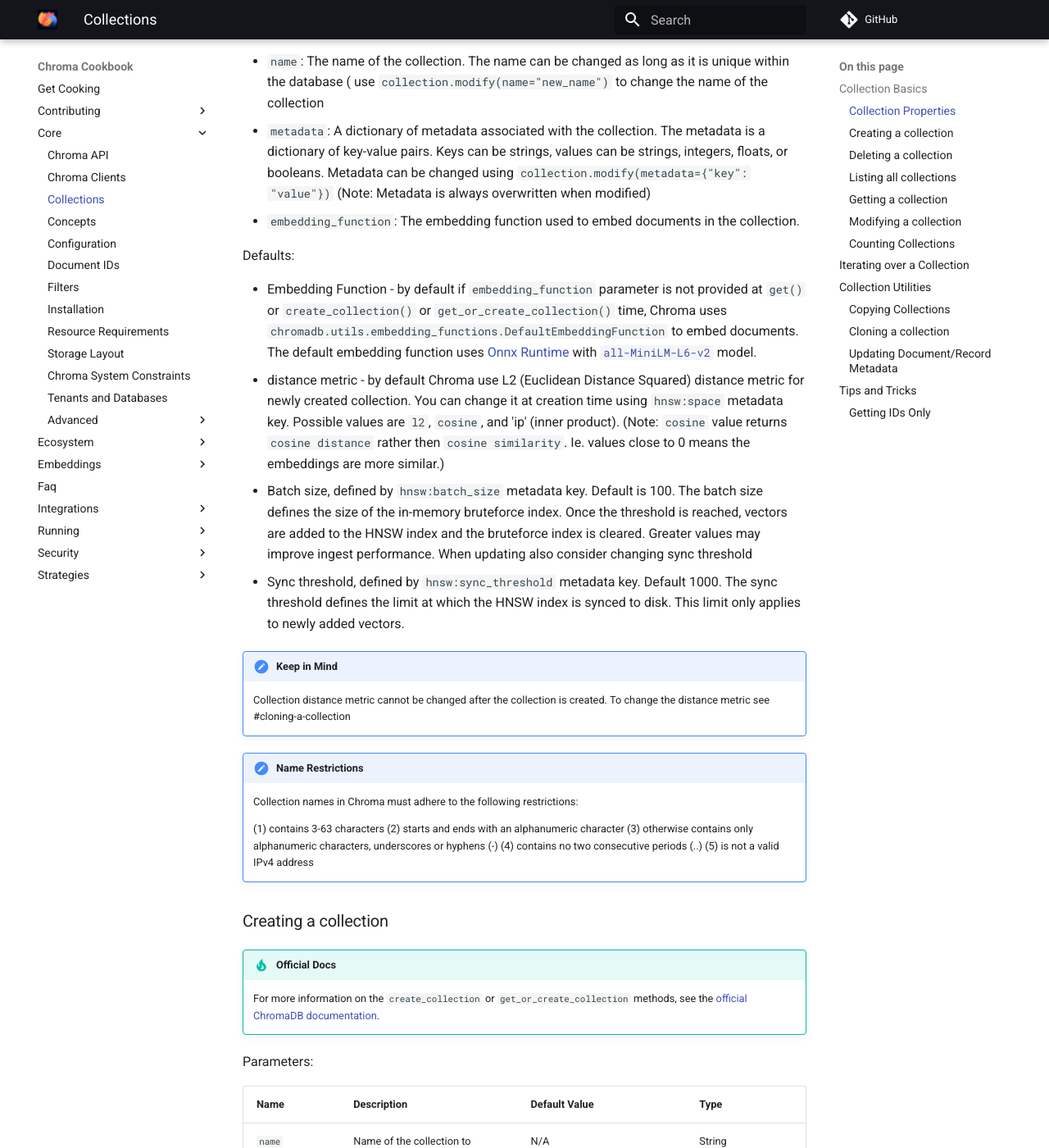
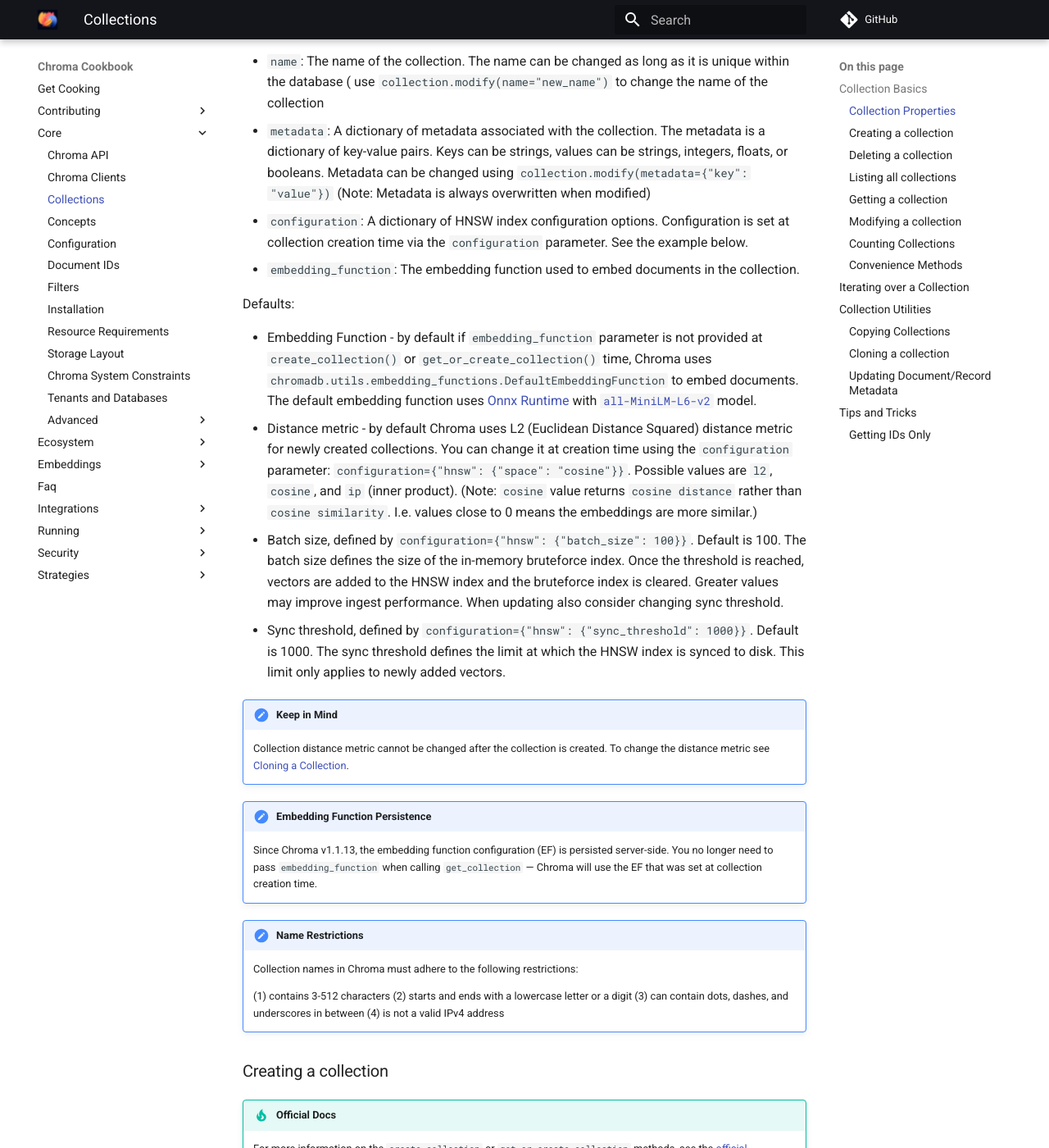
Before and after one commit to amikos-tech/chroma-cookbook, an MkDocs documentation site: the page built from docs/core/collections.md, in a window 1280 px wide and 1400 px high, scrolled down 322 px. Shown: the whole window at 82% size. Built offline with MkDocs 1.6.1 and Material for MkDocs 9.7.7, drawn with Linux system fonts in a browser that asks for light colours; comment, search, counter and statistics services are not loaded; some of the changed text lies outside the part shown.

Commit message:
docs: update collections.md to current Chroma APIs with multi-language examples
- Replace legacy hnsw:* metadata keys with configuration dict API
- Add Python, TypeScript, Go, and Rust tabbed examples for all CRUD operations
- Update name restrictions (3-512 chars, updated rules)
- Add EF persistence admonition (v1.1.13)
- Add configuration parameter to create_collection docs
- Add Convenience Methods section (peek, count)
- Add destructive operation warning for delete_collection
- Remove stale 0.5.x/0.6.x version references
- Remove deprecated Settings(allow_reset=True) and client.reset()
- Fix typos and broken internal links

````diff
--- a/docs/core/collections.md
+++ b/docs/core/collections.md
@@ -13,37 +13,41 @@
 - `metadata`: A dictionary of metadata associated with the collection. The metadata is a dictionary of key-value pairs.
   Keys can be strings, values can be strings, integers, floats, or booleans. Metadata can be changed
   using `collection.modify(metadata={"key": "value"})` (Note: Metadata is always overwritten when modified)
+- `configuration`: A dictionary of HNSW index configuration options. Configuration is set at collection creation time via the `configuration` parameter. See the example below.
 - `embedding_function`: The embedding function used to embed documents in the collection.
 
 Defaults:
 
-- Embedding Function - by default if `embedding_function` parameter is not provided at `get()` or `create_collection()`
+- Embedding Function - by default if `embedding_function` parameter is not provided at `create_collection()`
   or `get_or_create_collection()` time, Chroma uses `chromadb.utils.embedding_functions.DefaultEmbeddingFunction` to embed documents. The default embedding
   function uses [Onnx Runtime](https://onnxruntime.ai/)
   with [`all-MiniLM-L6-v2`](https://huggingface.co/sentence-transformers/all-MiniLM-L6-v2) model.
-- distance metric - by default Chroma use L2 (Euclidean Distance Squared) distance metric for newly created collection.
-  You can change it at creation
-  time using `hnsw:space` metadata key. Possible values are `l2`, `cosine`, and 'ip' (inner product). (Note: `cosine` value returns `cosine distance` rather then `cosine similarity`. Ie. values close to 0 means the embeddings are more similar.)
-- Batch size, defined by `hnsw:batch_size` metadata key. Default is 100. The batch size defines the size of the
+- Distance metric - by default Chroma uses L2 (Euclidean Distance Squared) distance metric for newly created collections.
+  You can change it at creation time using the `configuration` parameter:
+  `configuration={"hnsw": {"space": "cosine"}}`. Possible values are `l2`, `cosine`, and `ip` (inner product). (Note: `cosine` value returns `cosine distance` rather than `cosine similarity`. I.e. values close to 0 means the embeddings are more similar.)
+- Batch size, defined by `configuration={"hnsw": {"batch_size": 100}}`. Default is 100. The batch size defines the size of the
   in-memory bruteforce index. Once the threshold is reached, vectors are added to the HNSW index and the bruteforce
-  index is cleared. Greater values may improve ingest performance. When updating also consider changing sync threshold
-- Sync threshold, defined by `hnsw:sync_threshold` metadata key. Default 1000. The sync threshold defines the limit at
+  index is cleared. Greater values may improve ingest performance. When updating also consider changing sync threshold.
+- Sync threshold, defined by `configuration={"hnsw": {"sync_threshold": 1000}}`. Default is 1000. The sync threshold defines the limit at
   which the HNSW index is synced to disk. This limit only applies to newly added vectors.
 
 !!! note "Keep in Mind"
 
     Collection distance metric cannot be changed after the collection is created.
-    To change the distance metric see #cloning-a-collection
+    To change the distance metric see [Cloning a Collection](#cloning-a-collection).
+
+!!! note "Embedding Function Persistence"
+
+    Since Chroma v1.1.13, the embedding function configuration (EF) is persisted server-side. You no longer need to pass `embedding_function` when calling `get_collection` — Chroma will use the EF that was set at collection creation time.
 
 !!! warn "Name Restrictions"
 
     Collection names in Chroma must adhere to the following restrictions:
 
-    (1) contains 3-63 characters
-    (2) starts and ends with an alphanumeric character
-    (3) otherwise contains only alphanumeric characters, underscores or hyphens (-)
-    (4) contains no two consecutive periods (..)
-    (5) is not a valid IPv4 address
+    (1) contains 3-512 characters
+    (2) starts and ends with a lowercase letter or a digit
+    (3) can contain dots, dashes, and underscores in between
+    (4) is not a valid IPv4 address
 
 ### Creating a collection
 
@@ -57,29 +61,132 @@
 |----------------------|-----------------------------------------------------------------------------|---------------------------------------------------------------|-------------------|
 | `name`               | Name of the collection to create. Parameter is required                     | N/A                                                           | String            |
 | `metadata`           | Metadata associated with the collection. This is an optional parameter      | `None`                                                        | Dictionary        |
+| `configuration`      | HNSW index configuration for the collection. This is an optional parameter  | `None`                                                        | Dictionary        |
 | `embedding_function` | Embedding function to use for the collection. This is an optional parameter | `chromadb.utils.embedding_functions.DefaultEmbeddingFunction` | EmbeddingFunction |
 
-```python
+=== "Python"
 
-import chromadb
+    ```python
+    import chromadb
 
-client = chromadb.PersistentClient(path="test")  # or HttpClient()
-col = client.create_collection("test")
-```
+    client = chromadb.PersistentClient(path="test")  # or HttpClient()
+    col = client.create_collection("test")
+    ```
+
+=== "TypeScript"
+
+    ```typescript
+    import { ChromaClient } from "chromadb";
+
+    const client = new ChromaClient();
+    const collection = await client.createCollection({ name: "test" });
+    ```
+
+=== "Go"
+
+    ```go
+    package main
+
+    import (
+        "context"
+        chroma "github.com/amikos-tech/chroma-go"
+    )
+
+    func main() {
+        ctx := context.Background()
+        client, _ := chroma.NewHTTPClient(ctx, chroma.WithDefaultDatabase("default_database"), chroma.WithDefaultTenant("default_tenant"))
+        col, _ := client.CreateCollection(ctx, "test", false)
+    }
+    ```
+
+=== "Rust"
+
+    ```rust
+    use chromadb::v2::ChromaClient;
+
+    #[tokio::main]
+    async fn main() {
+        let client = ChromaClient::new(Default::default()).await.unwrap();
+        let collection = client.create_collection("test", None, true).await.unwrap();
+    }
+    ```
 
 Alternatively you can use the `get_or_create_collection` method to create a collection if it doesn't exist already.
 
-```python
-import chromadb
+=== "Python"
 
-client = chromadb.PersistentClient(path="test")  # or HttpClient()
-col = client.get_or_create_collection("test", metadata={"key": "value"})
-```
+    ```python
+    import chromadb
+
+    client = chromadb.PersistentClient(path="test")  # or HttpClient()
+    col = client.get_or_create_collection("test", metadata={"key": "value"})
+    ```
+
+=== "TypeScript"
+
+    ```typescript
+    import { ChromaClient } from "chromadb";
+
+    const client = new ChromaClient();
+    const collection = await client.getOrCreateCollection({
+        name: "test",
+        metadata: { key: "value" },
+    });
+    ```
+
+=== "Go"
+
+    ```go
+    col, _ := client.GetOrCreateCollection(ctx, "test", nil)
+    ```
+
+=== "Rust"
+
+    ```rust
+    let collection = client.get_or_create_collection("test", None, true).await.unwrap();
+    ```
+
+Creating a collection with custom HNSW configuration:
+
+=== "Python"
+
+    ```python
+    import chromadb
+
+    client = chromadb.PersistentClient(path="test")  # or HttpClient()
+    col = client.create_collection(
+        "test",
+        configuration={
+            "hnsw": {
+                "space": "cosine",
+                "ef_construction": 200,
+                "max_neighbors": 32,
+            }
+        },
+    )
+    ```
+
+=== "TypeScript"
+
+    ```typescript
+    import { ChromaClient } from "chromadb";
+
+    const client = new ChromaClient();
+    const collection = await client.createCollection({
+        name: "test",
+        configuration: {
+            hnsw: {
+                space: "cosine",
+                efConstruction: 200,
+                maxNeighbors: 32,
+            },
+        },
+    });
+    ```
 
 !!! warn "Metadata with `get_or_create_collection()`"
 
     If the collection exists and metadata is provided in the method it will attempt to overwrite the existing metadata.
-    This behaviour may be fixed by this [GH issue](https://github.com/chroma-core/chroma/issues/2390)
 
 ### Deleting a collection
 
@@ -87,18 +194,45 @@
 
     For more information on the `delete_collection` method, see the [official ChromaDB documentation](https://docs.trychroma.com/reference/python/client#deletecollection).
 
+!!! danger "Destructive Operation"
+
+    Deleting a collection permanently removes all its data (embeddings, documents, and metadata). This action cannot be undone.
+
 Parameters:
 
 | Name   | Description                                             | Default Value | Type   |
 |--------|---------------------------------------------------------|---------------|--------|
 | `name` | Name of the collection to delete. Parameter is required | N/A           | String |
 
-```python
-import chromadb
+=== "Python"
 
-client = chromadb.PersistentClient(path="test")  # or HttpClient()
-client.delete_collection("test")
-```
+    ```python
+    import chromadb
+
+    client = chromadb.PersistentClient(path="test")  # or HttpClient()
+    client.delete_collection("test")
+    ```
+
+=== "TypeScript"
+
+    ```typescript
+    import { ChromaClient } from "chromadb";
+
+    const client = new ChromaClient();
+    await client.deleteCollection({ name: "test" });
+    ```
+
+=== "Go"
+
+    ```go
+    _, err := client.DeleteCollection(ctx, "test")
+    ```
+
+=== "Rust"
+
+    ```rust
+    client.delete_collection("test").await.unwrap();
+    ```
 
 ### Listing all collections
 
@@ -106,9 +240,7 @@
 
     For more information on the `list_collections` method, see the [official ChromaDB documentation](https://docs.trychroma.com/reference/python/client#listcollections).
 
-!!! note "Breaking Change in 0.6.0"
-
-    In ChromaDB 0.6.0, the `list_collections` method was updated to return a list of collection names (`Sequence[CollectionName]` where `CollectionName` is a string) instead of collection objects.
+The `list_collections` method returns a list of collection names. It supports pagination via `offset` and `limit` parameters.
 
 Parameters:
 
@@ -117,13 +249,49 @@
 | `offset` | The starting offset for listing collections. This is an optional parameter                                                                                                            | `None`        | Positive Integer |
 | `limit`  | The number of collections to return. If the remaining collections from `offset` are fewer than this number then returned collection will also be fewer. This is an optional parameter | `None`        | Positive Integer |
 
-```python
+=== "Python"
 
-import chromadb
+    ```python
+    import chromadb
 
-client = chromadb.PersistentClient(path="test")  # or HttpClient()
-collections = client.list_collections() # in <0.6.0 returns the list of collection objects, in >=0.6.0 returns the list of collection names
-```
+    client = chromadb.PersistentClient(path="test")  # or HttpClient()
+    collections = client.list_collections()  # returns list of collection names
+
+    # with pagination
+    collections = client.list_collections(limit=10, offset=0)
+    ```
+
+=== "TypeScript"
+
+    ```typescript
+    import { ChromaClient } from "chromadb";
+
+    const client = new ChromaClient();
+    const collections = await client.listCollections();
+
+    // with pagination
+    const page = await client.listCollections({ limit: 10, offset: 0 });
+    ```
+
+=== "Go"
+
+    ```go
+    collections, _ := client.ListCollections(ctx, nil, nil)
+
+    // with pagination
+    limit := int32(10)
+    offset := int32(0)
+    collections, _ = client.ListCollections(ctx, &limit, &offset)
+    ```
+
+=== "Rust"
+
+    ```rust
+    let collections = client.list_collections(None, None).await.unwrap();
+
+    // with pagination
+    let collections = client.list_collections(Some(10), Some(0)).await.unwrap();
+    ```
 
 ### Getting a collection
 
@@ -131,19 +299,46 @@
 
     For more information on the `get_collection` method, see the [official ChromaDB documentation](https://docs.trychroma.com/reference/python/client#getcollection).
 
+!!! note "Embedding Function Persistence"
+
+    Since Chroma v1.1.13, the embedding function is persisted server-side. You no longer need to pass `embedding_function` when calling `get_collection`. If you do pass one, it will override the persisted configuration for that client session.
+
 Parameters:
 
-| Name                 | Description                                                                 | Default Value                                                 | Type              |
-|----------------------|-----------------------------------------------------------------------------|---------------------------------------------------------------|-------------------|
-| `name`               | Name of the collection to get. Parameter is required                        | N/A                                                           | String            |
-| `embedding_function` | Embedding function to use for the collection. This is an optional parameter | `chromadb.utils.embedding_functions.DefaultEmbeddingFunction` | EmbeddingFunction |
+| Name                 | Description                                                                                          | Default Value | Type              |
+|----------------------|------------------------------------------------------------------------------------------------------|---------------|-------------------|
+| `name`               | Name of the collection to get. Parameter is required                                                 | N/A           | String            |
+| `embedding_function` | Embedding function override for the collection. Optional — uses the persisted EF if not provided     | `None`        | EmbeddingFunction |
 
-```python
-import chromadb
+=== "Python"
 
-client = chromadb.PersistentClient(path="test")  # or HttpClient()
-col = client.get_collection("test")
-```
+    ```python
+    import chromadb
+
+    client = chromadb.PersistentClient(path="test")  # or HttpClient()
+    col = client.get_collection("test")
+    ```
+
+=== "TypeScript"
+
+    ```typescript
+    import { ChromaClient } from "chromadb";
+
+    const client = new ChromaClient();
+    const collection = await client.getCollection({ name: "test" });
+    ```
+
+=== "Go"
+
+    ```go
+    col, _ := client.GetCollection(ctx, "test", nil)
+    ```
+
+=== "Rust"
+
+    ```rust
+    let collection = client.get_collection("test").await.unwrap();
+    ```
 
 ### Modifying a collection
 
@@ -153,16 +348,16 @@
 
 !!! tip "Modify method on collection"
 
-    As the reader will observe `modify` method is called on the collection and node on the client as the rest of the collection lifecycle methods.
+    The `modify` method is called on the collection and not on the client, unlike the rest of the collection lifecycle methods.
 
 !!! note "Metadata Overwrite"
 
     Metadata is always overwritten when modified. If you want to add a new key-value pair to the metadata, you must
     first get the existing metadata and then add the new key-value pair to it.
 
-!!! warning "Changin HNSW parameters"
+!!! warning "Changing HNSW parameters"
 
-    While as of current version (`0.6.3`) you can create a collection and supply HNSW parameters in the metadata, it is not possible to change the HNSW parameters after initial creation.
+    HNSW configuration parameters (space, M, ef_construction, etc.) cannot be changed after the collection is created. To change these parameters, clone the collection — see [Cloning a Collection](#cloning-a-collection).
 
 Parameters:
 
@@ -171,15 +366,27 @@
 | `name`     | The new name of the collection. Parameter is required                  | N/A           | String     |
 | `metadata` | Metadata associated with the collection. This is an optional parameter | `None`        | Dictionary |
 
-Both collection properties (`name` and `metadata`) can be modified, separately ot together.
+Both collection properties (`name` and `metadata`) can be modified, separately or together.
 
-```python
-import chromadb
+=== "Python"
 
-client = chromadb.PersistentClient(path="test")  # or HttpClient()
-col = client.get_collection("test")
-col.modify(name="test2", metadata={"key": "value"})
-```
+    ```python
+    import chromadb
+
+    client = chromadb.PersistentClient(path="test")  # or HttpClient()
+    col = client.get_collection("test")
+    col.modify(name="test2", metadata={"key": "value"})
+    ```
+
+=== "TypeScript"
+
+    ```typescript
+    import { ChromaClient } from "chromadb";
+
+    const client = new ChromaClient();
+    const collection = await client.getCollection({ name: "test" });
+    await collection.modify({ name: "test2", metadata: { key: "value" } });
+    ```
 
 ### Counting Collections
 
@@ -189,14 +396,66 @@
 
     For more information on the `count_collections` method, see the [official ChromaDB documentation](https://docs.trychroma.com/reference/python/client#countcollections).
 
-```python
-import chromadb
+=== "Python"
 
-client = chromadb.PersistentClient(path="test")  # or HttpClient()
-col = client.get_or_create_collection("test")  # create a new collection
+    ```python
+    import chromadb
 
-collections_count = client.count_collections() # int
-```
+    client = chromadb.PersistentClient(path="test")  # or HttpClient()
+    col = client.get_or_create_collection("test")  # create a new collection
+
+    collections_count = client.count_collections()  # int
+    ```
+
+=== "TypeScript"
+
+    ```typescript
+    import { ChromaClient } from "chromadb";
+
+    const client = new ChromaClient();
+    const count = await client.countCollections();
+    ```
+
+### Convenience Methods
+
+The following methods are available on a collection instance:
+
+=== "Python"
+
+    ```python
+    import chromadb
+
+    client = chromadb.PersistentClient(path="test")  # or HttpClient()
+    col = client.get_or_create_collection("test")
+    col.add(ids=["1", "2"], documents=["hello world", "hello chroma"])
+
+    # peek at the first N items in the collection (default 10)
+    col.peek()
+    col.peek(limit=5)
+
+    # count the number of items in the collection
+    col.count()
+    ```
+
+=== "TypeScript"
+
+    ```typescript
+    import { ChromaClient } from "chromadb";
+
+    const client = new ChromaClient();
+    const collection = await client.getOrCreateCollection({ name: "test" });
+    await collection.add({
+        ids: ["1", "2"],
+        documents: ["hello world", "hello chroma"],
+    });
+
+    // peek at the first N items in the collection (default 10)
+    await collection.peek();
+    await collection.peek({ limit: 5 });
+
+    // count the number of items in the collection
+    await collection.count();
+    ```
 
 ## Iterating over a Collection
 
@@ -313,8 +572,8 @@
 
 Here are some reasons why you might want to clone a collection:
 
-- Change distance function (via metadata - `hnsw:space`)
-- Change HNSW hyper parameters (`hnsw:M`, `hnsw:construction_ef`, `hnsw:search_ef`)
+- Change distance function (via `configuration` — `hnsw.space`)
+- Change HNSW hyper parameters (`max_neighbors`, `ef_construction`, `search_ef`)
 
 ```python
 import chromadb
@@ -323,8 +582,8 @@
 col = client.get_or_create_collection("test")  # create a new collection with L2 (default)
 
 col.add(ids=[f"{i}" for i in range(1000)], documents=[f"document {i}" for i in range(1000)])
-newCol = client.get_or_create_collection("test1", metadata={
-    "hnsw:space": "cosine"})  # let's change the distance function to cosine
+newCol = client.get_or_create_collection("test1", configuration={
+    "hnsw": {"space": "cosine"}})  # change the distance function to cosine
 
 existing_count = col.count()
 batch_size = 10
@@ -379,8 +638,8 @@
 col = client.get_or_create_collection("test")  # create a new collection with L2 (default)
 
 col.add(ids=[f"{i}" for i in range(1000)], documents=[f"document {i}" for i in range(1000)])
-newCol = client.get_or_create_collection("test1", metadata={
-    "hnsw:space": "cosine", "hnsw:M": 32})  # let's change the distance function to cosine and M to 32
+newCol = client.get_or_create_collection("test1", configuration={
+    "hnsw": {"space": "cosine", "max_neighbors": 32}})
 query_where = {"metadata_key": "value"}
 query_where_document = {"$contains": "document"}
 select_ids = col.get(where_document=query_where_document, where=query_where, include=[])  # get only IDs
````
Also changed, not shown: other parts of docs/core/collections.md (+1 -3 lines).
